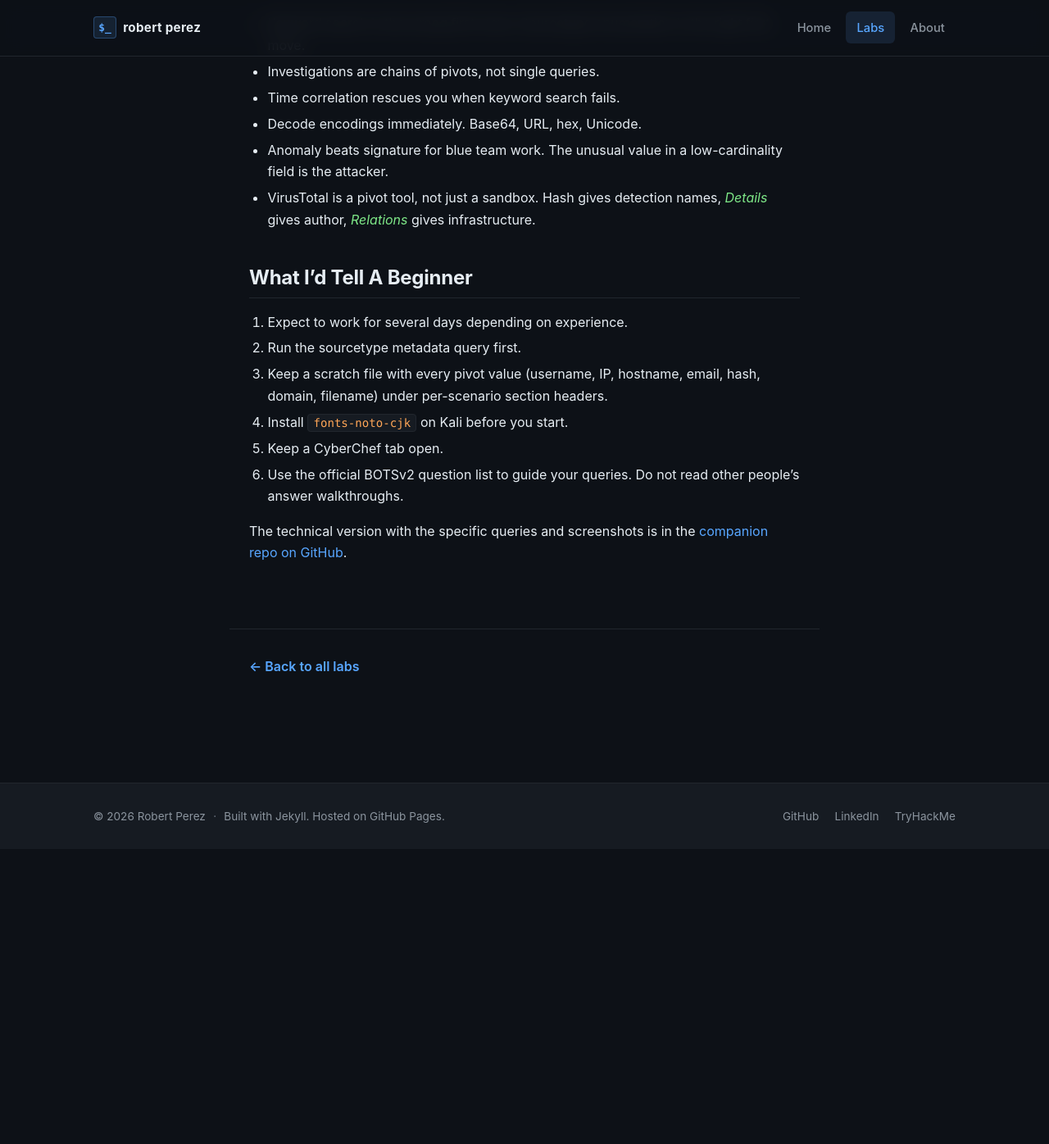
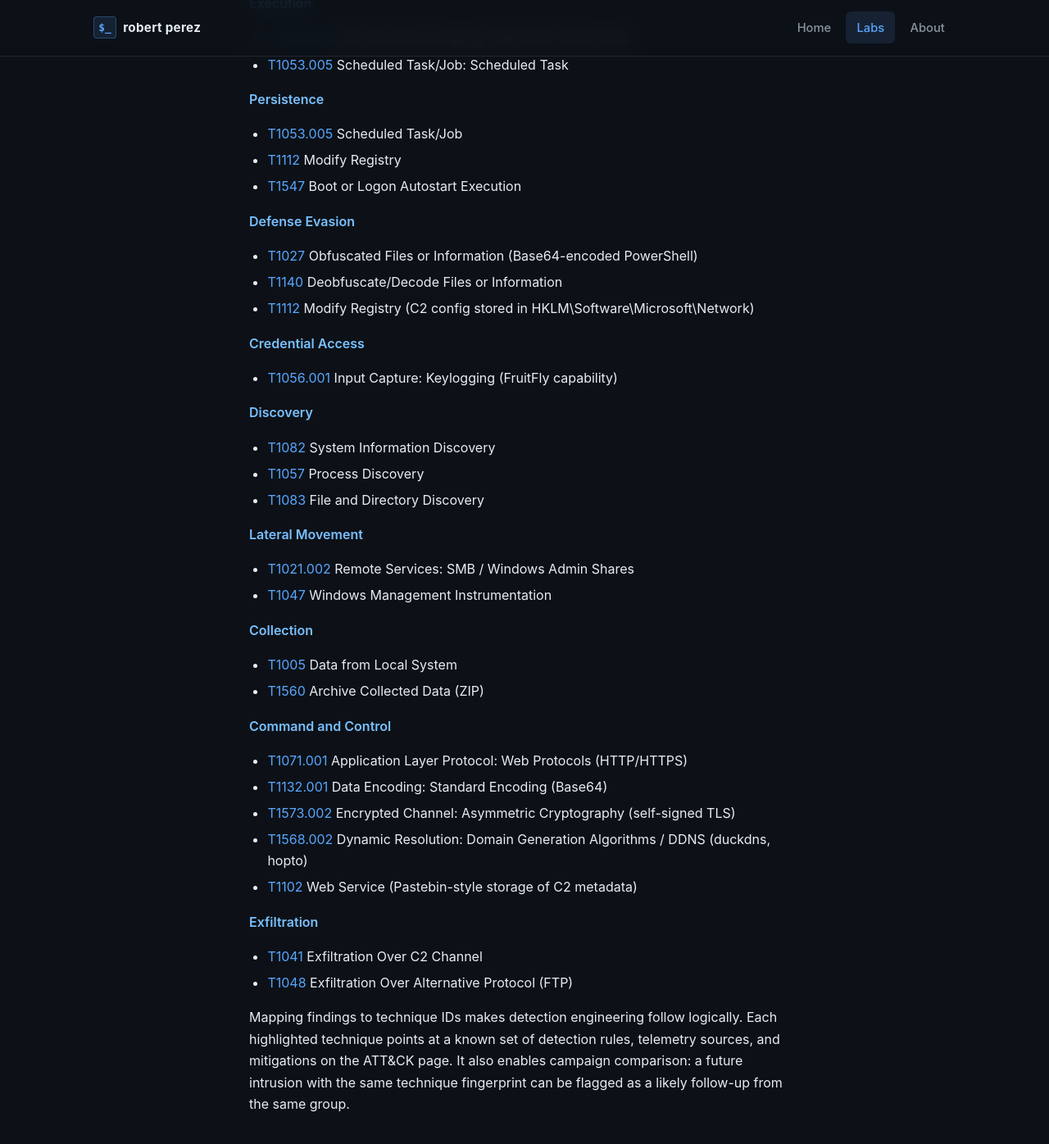
Before and after one commit to barrytd/barrytd.github.io, a Jekyll site: the page built from _labs/splunk-2.md, in a window 1280 px wide and 1400 px high, scrolled down 4784 px. Shown: the top 1396 px of the window at 82% size. Built offline with Jekyll 4.4.1, drawn with Linux system fonts in a browser that asks for light colours; before the commit the page ends 5820 px from its top, so only the background shows below that; some of the changed text lies outside the part shown.

Commit message:
add click-to-zoom lightbox and mitre attack technique list
- new lightbox overlay applies to any image inside .lab-content or
  .page-content. click to enlarge, click background or press escape
  to close. small inline script, no library.
- images get zoom-in cursor and brighten on hover so the click
  affordance is obvious.
- mitre att&ck section in the splunk 2 post now lists every
  highlighted technique with a link to its canonical page on
  attack.mitre.org, grouped by tactic. readers can use the post
  without ever loading the matrix image.

Co-Authored-By: Claude Opus 4.7 (1M context) <noreply@anthropic.com>

```diff
--- a/_labs/splunk-2.md
+++ b/_labs/splunk-2.md
@@ -91,11 +91,57 @@ The model forced me out of the SIEM. Questions like *who is the adversary* and *
 
 MITRE ATT&CK is the standard taxonomy of attacker tactics and techniques. Each column is a tactic (Initial Access, Execution, Persistence, etc.). Each cell is a technique.
 
-The room provides a pre-marked matrix showing the techniques the campaign used:
+The room provides a pre-marked matrix showing the techniques the campaign used. Click to enlarge:
 
 ![ATT&CK matrix with Taedonggang campaign techniques highlighted]({{ "/assets/images/splunk-2/splunk-mitre-attack.png" | relative_url }})
 
-Mapping findings to technique IDs makes detection engineering follow logically. Each highlighted technique points at a known set of detection rules, telemetry sources, and mitigations. It also enables campaign comparison: a future intrusion with the same technique fingerprint can be flagged as a likely follow-up from the same group.
+The matrix is dense, so here are the highlighted techniques as a flat list. Each technique ID links to the canonical ATT&CK page:
+
+**Initial Access**
+- [T1566.001](https://attack.mitre.org/techniques/T1566/001/) Phishing: Spearphishing Attachment
+
+**Execution**
+- [T1059.001](https://attack.mitre.org/techniques/T1059/001/) Command and Scripting Interpreter: PowerShell
+- [T1053.005](https://attack.mitre.org/techniques/T1053/005/) Scheduled Task/Job: Scheduled Task
+
+**Persistence**
+- [T1053.005](https://attack.mitre.org/techniques/T1053/005/) Scheduled Task/Job
+- [T1112](https://attack.mitre.org/techniques/T1112/) Modify Registry
+- [T1547](https://attack.mitre.org/techniques/T1547/) Boot or Logon Autostart Execution
+
+**Defense Evasion**
+- [T1027](https://attack.mitre.org/techniques/T1027/) Obfuscated Files or Information (Base64-encoded PowerShell)
+- [T1140](https://attack.mitre.org/techniques/T1140/) Deobfuscate/Decode Files or Information
+- [T1112](https://attack.mitre.org/techniques/T1112/) Modify Registry (C2 config stored in HKLM\\Software\\Microsoft\\Network)
+
+**Credential Access**
+- [T1056.001](https://attack.mitre.org/techniques/T1056/001/) Input Capture: Keylogging (FruitFly capability)
+
+**Discovery**
+- [T1082](https://attack.mitre.org/techniques/T1082/) System Information Discovery
+- [T1057](https://attack.mitre.org/techniques/T1057/) Process Discovery
+- [T1083](https://attack.mitre.org/techniques/T1083/) File and Directory Discovery
+
+**Lateral Movement**
+- [T1021.002](https://attack.mitre.org/techniques/T1021/002/) Remote Services: SMB / Windows Admin Shares
+- [T1047](https://attack.mitre.org/techniques/T1047/) Windows Management Instrumentation
+
+**Collection**
+- [T1005](https://attack.mitre.org/techniques/T1005/) Data from Local System
+- [T1560](https://attack.mitre.org/techniques/T1560/) Archive Collected Data (ZIP)
+
+**Command and Control**
+- [T1071.001](https://attack.mitre.org/techniques/T1071/001/) Application Layer Protocol: Web Protocols (HTTP/HTTPS)
+- [T1132.001](https://attack.mitre.org/techniques/T1132/001/) Data Encoding: Standard Encoding (Base64)
+- [T1573.002](https://attack.mitre.org/techniques/T1573/002/) Encrypted Channel: Asymmetric Cryptography (self-signed TLS)
+- [T1568.002](https://attack.mitre.org/techniques/T1568/002/) Dynamic Resolution: Domain Generation Algorithms / DDNS (duckdns, hopto)
+- [T1102](https://attack.mitre.org/techniques/T1102/) Web Service (Pastebin-style storage of C2 metadata)
+
+**Exfiltration**
+- [T1041](https://attack.mitre.org/techniques/T1041/) Exfiltration Over C2 Channel
+- [T1048](https://attack.mitre.org/techniques/T1048/) Exfiltration Over Alternative Protocol (FTP)
+
+Mapping findings to technique IDs makes detection engineering follow logically. Each highlighted technique points at a known set of detection rules, telemetry sources, and mitigations on the ATT&CK page. It also enables campaign comparison: a future intrusion with the same technique fingerprint can be flagged as a likely follow-up from the same group.
 
 ## General Lessons
 
--- a/_layouts/default.html
+++ b/_layouts/default.html
@@ -9,5 +9,38 @@
     {{ content }}
   </main>
   {% include footer.html %}
+
+  <div class="lightbox" id="lightbox" aria-hidden="true">
+    <button class="lightbox-close" aria-label="Close" type="button">×</button>
+    <img class="lightbox-image" alt="">
+  </div>
+
+  <script>
+    (function () {
+      var overlay = document.getElementById('lightbox');
+      if (!overlay) return;
+      var img = overlay.querySelector('.lightbox-image');
+      var close = function () {
+        overlay.classList.remove('open');
+        overlay.setAttribute('aria-hidden', 'true');
+        img.src = '';
+      };
+      var open = function (el) {
+        img.src = el.currentSrc || el.src;
+        img.alt = el.alt || '';
+        overlay.classList.add('open');
+        overlay.setAttribute('aria-hidden', 'false');
+      };
+      document.querySelectorAll('.lab-content img, .page-content img').forEach(function (el) {
+        el.addEventListener('click', function () { open(el); });
+      });
+      overlay.addEventListener('click', function (e) {
+        if (e.target === overlay || e.target.classList.contains('lightbox-close')) close();
+      });
+      document.addEventListener('keydown', function (e) {
+        if (e.key === 'Escape' && overlay.classList.contains('open')) close();
+      });
+    })();
+  </script>
 </body>
 </html>
--- a/assets/css/style.css
+++ b/assets/css/style.css
@@ -711,6 +711,56 @@ pre code {
   margin: 1.5em auto;
   border: 1px solid var(--border-soft);
   border-radius: var(--radius);
+  cursor: zoom-in;
+  transition: border-color 0.15s ease, transform 0.15s ease;
+}
+.lab-content img:hover { border-color: var(--accent); }
+
+/* Lightbox (click any image in a lab post to enlarge) */
+.lightbox {
+  position: fixed;
+  inset: 0;
+  background: rgba(1, 4, 9, 0.94);
+  backdrop-filter: blur(4px);
+  -webkit-backdrop-filter: blur(4px);
+  display: none;
+  align-items: center;
+  justify-content: center;
+  padding: 2em;
+  z-index: 1000;
+  cursor: zoom-out;
+}
+.lightbox.open { display: flex; }
+.lightbox-image {
+  max-width: 100%;
+  max-height: 90vh;
+  object-fit: contain;
+  border: 1px solid var(--border);
+  border-radius: var(--radius);
+  box-shadow: 0 20px 60px rgba(0, 0, 0, 0.6);
+  cursor: default;
+}
+.lightbox-close {
+  position: absolute;
+  top: 1.2em;
+  right: 1.2em;
+  background: var(--bg-elev);
+  border: 1px solid var(--border);
+  color: var(--fg);
+  font-size: 1.3rem;
+  width: 40px;
+  height: 40px;
+  border-radius: 50%;
+  display: flex;
+  align-items: center;
+  justify-content: center;
+  cursor: pointer;
+  line-height: 1;
+  transition: border-color 0.15s ease, background 0.15s ease;
+}
+.lightbox-close:hover {
+  border-color: var(--accent);
+  background: var(--bg-elev-2);
 }
 
 .lab-footer-nav {
```
